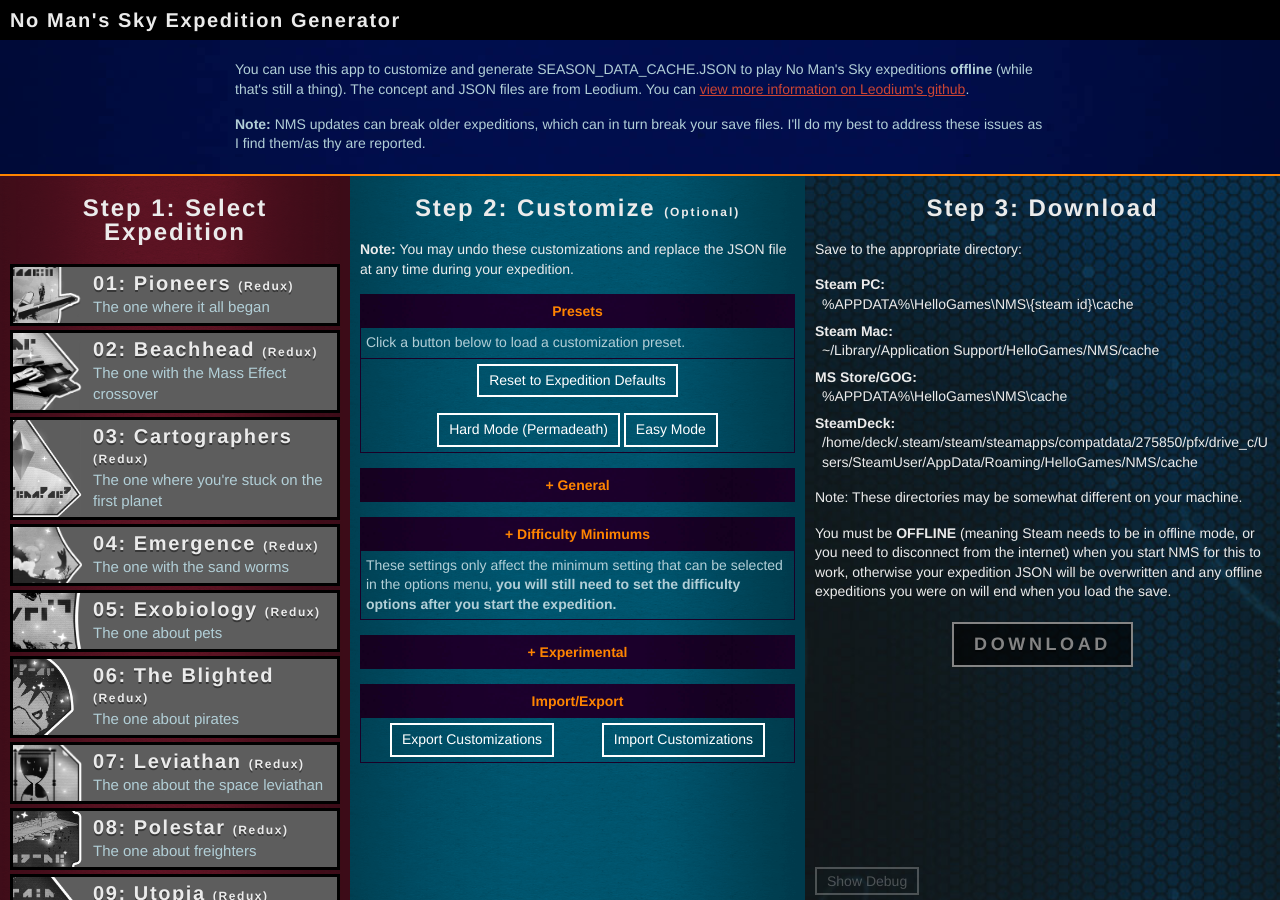
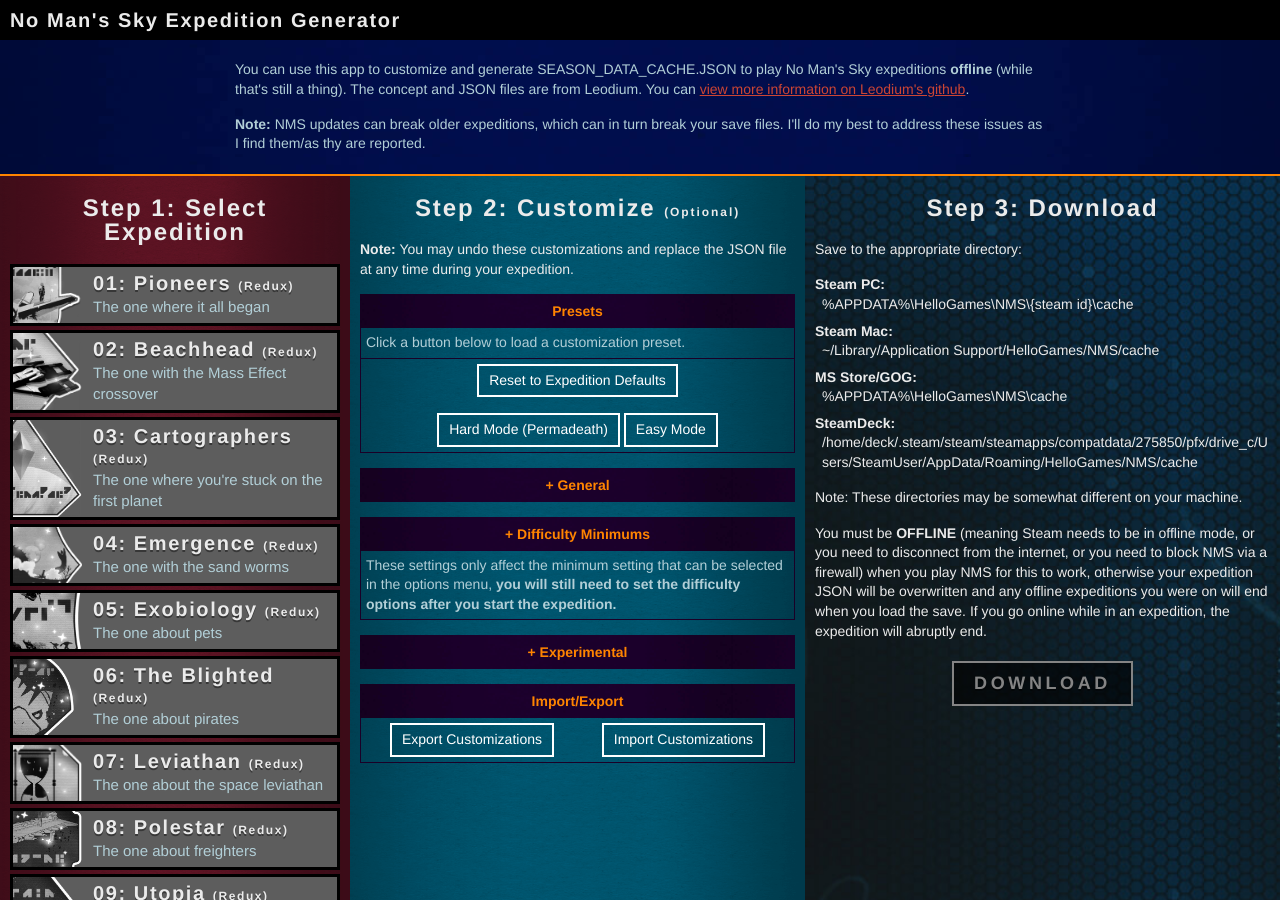
Before and after one commit to cwmonkey/nms-expeditions, a Jekyll site: the page built from index.html, in a window 1280 px wide and 900 px high. Built offline with Jekyll 4.4.1, drawn with Linux system fonts in a browser that asks for light colours; some web fonts are replaced.

Commit message:
Updating "offline" verbiage
Going online while on an expedition will end the expedition.
Also mentioning a firewall as another way to be "offline"

```diff
--- a/index.html
+++ b/index.html
@@ -311,7 +311,7 @@
 
         <p>Note: These directories may be somewhat different on your machine.</p>
 
-        <p>You must be <strong>OFFLINE</strong> (meaning Steam needs to be in offline mode, or you need to disconnect from the internet) when you start NMS for this to work, otherwise your expedition JSON will be overwritten and any offline expeditions you were on will end when you load the save.</p>
+        <p>You must be <strong>OFFLINE</strong> (meaning Steam needs to be in offline mode, or you need to disconnect from the internet, or you need to block NMS via a firewall) when you play NMS for this to work, otherwise your expedition JSON will be overwritten and any offline expeditions you were on will end when you load the save. If you go online while in an expedition, the expedition will abruptly end.</p>
       </div>
 
       <div class="download_container">
```
